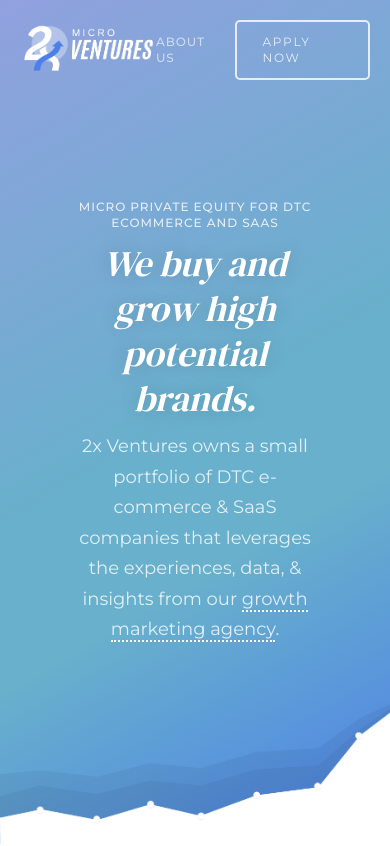
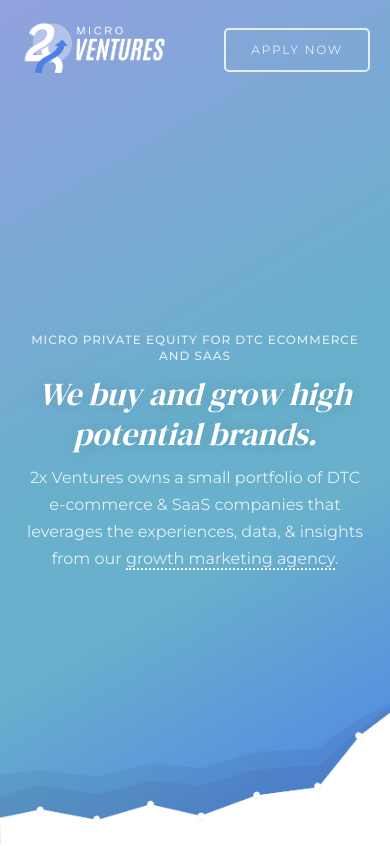
Before and after one commit to jtcchan/2x-ventures, a Next.js app: page / in a window 390 px wide. Shown: the top 846 px of the page. Built offline with nearby package versions, Linux system fonts and the light colour scheme.

Commit message:
Fix chart graphic: Adjust mobile responsive layout
- Hide 'About Us' nav link on mobile (matching original Webflow)
- Reduce vertical padding on mobile hero section to show more of chart
- Adjust heading/text sizes for better mobile layout
- Change hero flex direction for proper vertical centering

```diff
--- a/components/Header.tsx
+++ b/components/Header.tsx
@@ -39,7 +39,7 @@
         <div className="flex items-center gap-[16px]">
           <Link
             href="/about"
-            className={`text-xs font-medium tracking-[0.08em] uppercase py-[9px] transition-opacity duration-200 ${textClasses}`}
+            className={`hidden sm:block text-xs font-medium tracking-[0.08em] uppercase py-[9px] transition-opacity duration-200 ${textClasses}`}
           >
             About Us
           </Link>
--- a/components/Hero.tsx
+++ b/components/Hero.tsx
@@ -2,15 +2,24 @@
 
 export default function Hero() {
   return (
-    <section className="relative min-h-[660px] h-screen flex items-center justify-center overflow-hidden px-4 sm:px-6 lg:px-8 py-[80px] text-white" style={{ background: 'linear-gradient(150deg, #91a1df, #68b0cc 50%, #68b0cc 65%, #4d7fe8)', backgroundImage: 'url("/backdrop.png"), linear-gradient(150deg, #91a1df, #68b0cc 50%, #68b0cc 65%, #4d7fe8)', backgroundPosition: '50% 100%, 0 0', backgroundRepeat: 'no-repeat, repeat', backgroundSize: 'contain, auto' }}>
-      <div className="w-[70%] max-w-[1140px] mx-auto text-center">
+    <section
+      className="relative min-h-[660px] h-screen flex flex-col justify-center overflow-hidden px-5 sm:px-6 lg:px-8 pt-[60px] pb-0 sm:py-[80px] text-white"
+      style={{
+        background: 'linear-gradient(150deg, #91a1df, #68b0cc 50%, #68b0cc 65%, #4d7fe8)',
+        backgroundImage: 'url("/backdrop.png"), linear-gradient(150deg, #91a1df, #68b0cc 50%, #68b0cc 65%, #4d7fe8)',
+        backgroundPosition: '50% 100%, 0 0',
+        backgroundRepeat: 'no-repeat, repeat',
+        backgroundSize: 'contain, auto'
+      }}
+    >
+      <div className="w-full sm:w-[70%] max-w-[1140px] mx-auto text-center">
         <p className="text-xs tracking-[0.08em] uppercase font-medium text-white/80 mb-[10px]">
           Micro PRIVATE EQUITY for DTC eCommerce and SaaS
         </p>
-        <h1 className="text-4xl sm:text-5xl md:text-6xl lg:text-[64px] font-[var(--font-dm-serif)] italic leading-[1.25] max-w-[700px] mx-auto mb-[10px] text-shadow-[0_0_20px_rgba(0,0,0,0.15)]">
+        <h1 className="text-[32px] sm:text-5xl md:text-6xl lg:text-[64px] font-[var(--font-dm-serif)] italic leading-[1.25] max-w-[700px] mx-auto mb-[10px] text-shadow-[0_0_20px_rgba(0,0,0,0.15)]">
           We buy and grow high potential brands.
         </h1>
-        <p className="text-lg sm:text-[20px] text-white/80 max-w-[600px] mx-auto leading-[1.7]">
+        <p className="text-base sm:text-[20px] text-white/80 max-w-[600px] mx-auto leading-[1.7]">
           2x Ventures owns a small portfolio of DTC e-commerce &amp; SaaS companies that leverages the
           experiences, data, &amp; insights from our{' '}
           <Link
```
